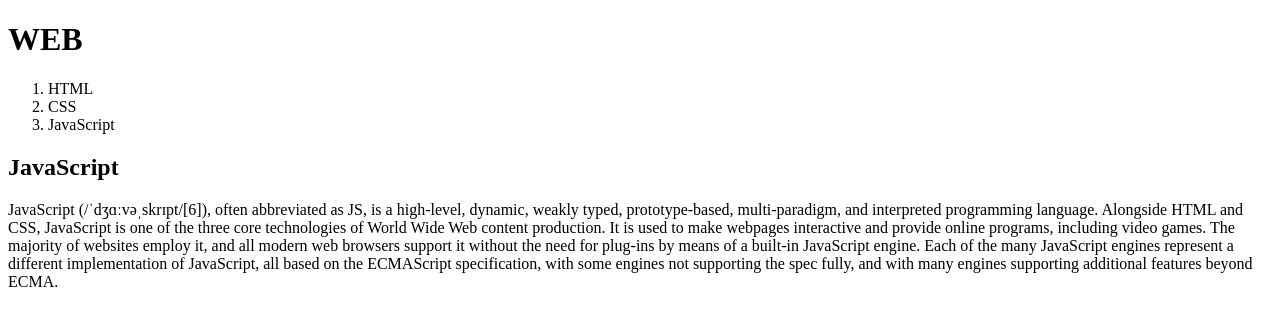
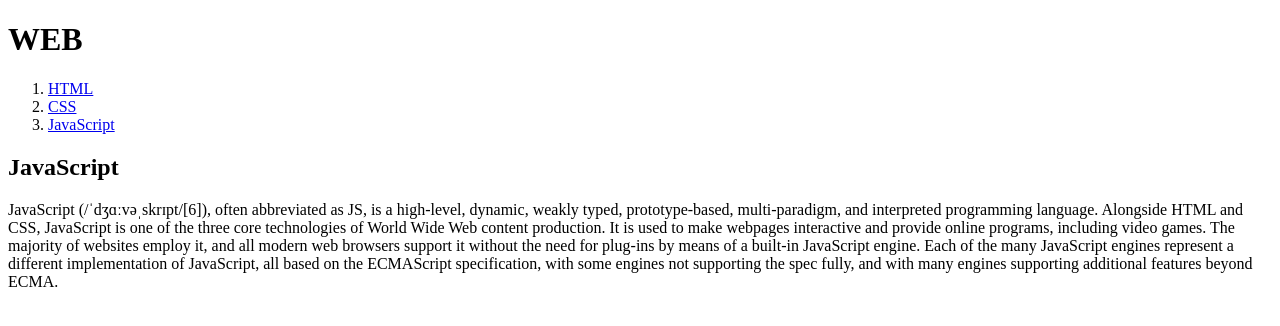
Before and after one commit to jinbae0215/web, a plain HTML site: page 3.JavaScript.html in a window 1280 px wide. Drawn offline with Linux system fonts and the light colour scheme.

Commit message:
Update 3.JavaScript.html

```diff
--- a/3.JavaScript.html
+++ b/3.JavaScript.html
@@ -7,9 +7,9 @@
   <body>
     <h1>WEB</h1>
     <ol>
-      <li><a href="1.html.html"></a>HTML</li>
-      <li><a href="2.CSS.html"></a>CSS</li>
-      <li><a href="3.JavaScript.html"></a>JavaScript</li>
+      <li><a href="1.html.html">HTML</a></li>
+      <li><a href="2.CSS.html">CSS</a></li>
+      <li><a href="3.JavaScript.html">JavaScript</a></li>
     </ol>
     <h2>JavaScript</h2>
     <p>JavaScript (/ˈdʒɑːvəˌskrɪpt/[6]), often abbreviated as JS, is a high-level, dynamic, weakly typed, prototype-based, multi-paradigm, and interpreted programming language. Alongside HTML and CSS, JavaScript is one of the three core technologies of World Wide Web content production. It is used to make webpages interactive and provide online programs, including video games. The majority of websites employ it, and all modern web browsers support it without the need for plug-ins by means of a built-in JavaScript engine. Each of the many JavaScript engines represent a different implementation of JavaScript, all based on the ECMAScript specification, with some engines not supporting the spec fully, and with many engines supporting additional features beyond ECMA.</p>
```
